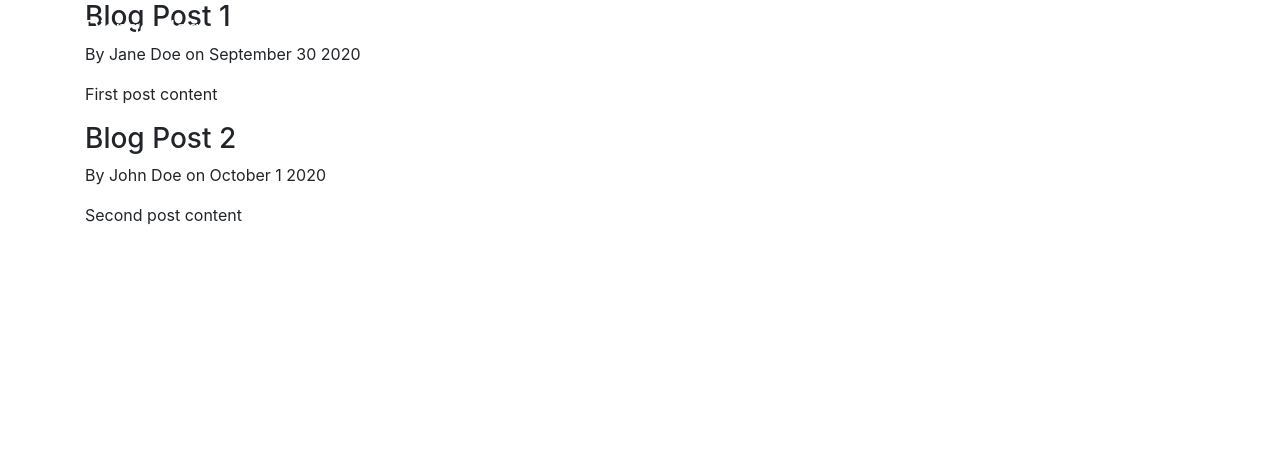
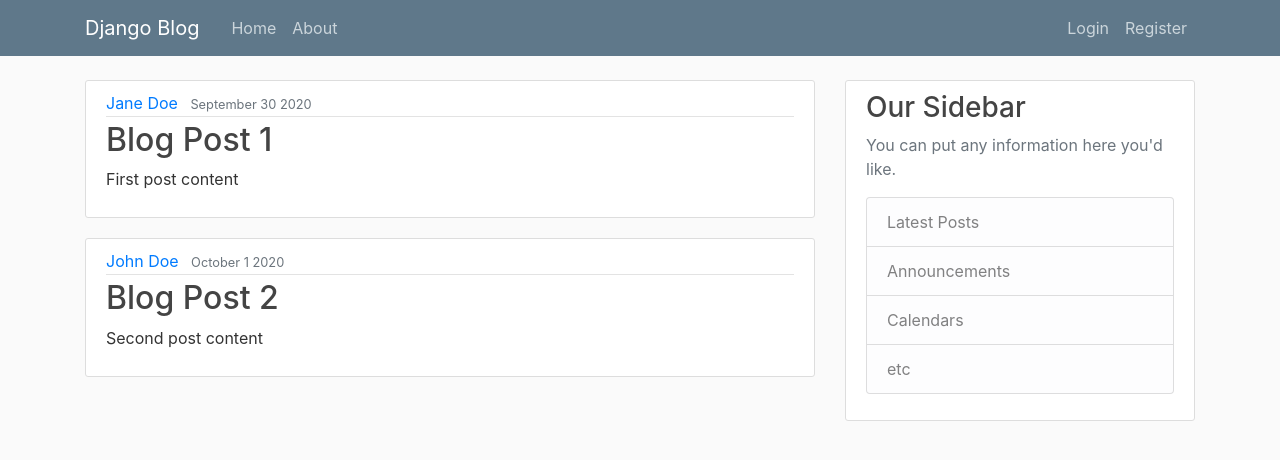
Before and after one commit to kiranrraj/djangoProject, a Django app: page / in a window 1280 px wide. Shown: the top 460 px of the page. Run offline with Django 3.2, Linux system fonts and the light colour scheme; some libraries are stand-ins or nearby versions.

Commit message:
minor update
created static folder
update base file

```diff
--- /dev/null
+++ b/django_blog/blog/static/blog/main.css
@@ -0,0 +1,84 @@
+body {
+    background: #fafafa;
+    color: #333333;
+    margin-top: 5rem;
+  }
+
+  h1, h2, h3, h4, h5, h6 {
+    color: #444444;
+  }
+
+  ul {
+    margin: 0;
+  }
+
+  .bg-steel {
+    background-color: #5f788a;
+  }
+
+  .site-header .navbar-nav .nav-link {
+    color: #cbd5db;
+  }
+
+  .site-header .navbar-nav .nav-link:hover {
+    color: #ffffff;
+  }
+
+  .site-header .navbar-nav .nav-link.active {
+    font-weight: 500;
+  }
+
+  .content-section {
+    background: #ffffff;
+    padding: 10px 20px;
+    border: 1px solid #dddddd;
+    border-radius: 3px;
+    margin-bottom: 20px;
+  }
+
+  .article-title {
+    color: #444444;
+  }
+
+  a.article-title:hover {
+    color: #428bca;
+    text-decoration: none;
+  }
+
+  .article-content {
+    white-space: pre-line;
+  }
+
+  .article-img {
+    height: 65px;
+    width: 65px;
+    margin-right: 16px;
+  }
+
+  .article-metadata {
+    padding-bottom: 1px;
+    margin-bottom: 4px;
+    border-bottom: 1px solid #e3e3e3
+  }
+
+  .article-metadata a:hover {
+    color: #333;
+    text-decoration: none;
+  }
+
+  .article-svg {
+    width: 25px;
+    height: 25px;
+    vertical-align: middle;
+  }
+
+  .account-img {
+    height: 125px;
+    width: 125px;
+    margin-right: 20px;
+    margin-bottom: 16px;
+  }
+
+  .account-heading {
+    font-size: 2.5rem;
+  }
--- a/django_blog/blog/templates/blog/base.html
+++ b/django_blog/blog/templates/blog/base.html
@@ -1,3 +1,4 @@
+{% load static%}
 <!DOCTYPE html>
 <html lang="en">
 
@@ -11,6 +12,7 @@
         <!-- Bootstrap CSS -->
         <link rel="stylesheet" href="https://stackpath.bootstrapcdn.com/bootstrap/4.3.1/css/bootstrap.min.css"
             integrity="sha384-ggOyR0iXCbMQv3Xipma34MD+dH/1fQ784/j6cY/iJTQUOhcWr7x9JvoRxT2MZw1T" crossorigin="anonymous">
+        <link rel="stylesheet" href="{% static 'blog/main.css'%}">
 
         {% if title %}
         <title>Django Blog - {{ title }}</title>
@@ -20,17 +22,19 @@
     </head>
 
 <body>
+    <!--  -->
     <header class="site-header">
         <nav class="navbar navbar-expand-md navbar-dark bg-steel fixed-top">
             <div class="container">
-            <a class="navbar-brand mr-4" href="/">Django Blog</a>
-            <button class="navbar-toggler" type="button" data-toggle="collapse" data-target="#navbarToggle" aria-controls="navbarToggle" aria-expanded="false" aria-label="Toggle navigation">
+                <a class="navbar-brand mr-4" href="{% url 'blog-home' %}">Django Blog</a>
+                <button class="navbar-toggler" type="button" data-toggle="collapse" data-target="#navbarToggle"
+                    aria-controls="navbarToggle" aria-expanded="false" aria-label="Toggle navigation">
                     <span class="navbar-toggler-icon"></span>
                 </button>
                 <div class="collapse navbar-collapse" id="navbarToggle">
                     <div class="navbar-nav mr-auto">
-                <a class="nav-item nav-link" href="/">Home</a>
-                <a class="nav-item nav-link" href="/about">About</a>
+                        <a class="nav-item nav-link" href="{% url 'blog-home' %}">Home</a>
+                        <a class="nav-item nav-link" href="{% url 'blog-about' %}">About</a>
                     </div>
                     <!-- Navbar Right Side -->
                     <div class="navbar-nav">
@@ -41,9 +45,31 @@
             </div>
         </nav>
     </header>
-    <div class="container">
-        {% block content%} {% endblock %}
+    <!--  -->
+
+    <!--  -->
+    <main role="main" class="container">
+        <div class="row">
+            <div class="col-md-8">
+                {% block content %}{% endblock %}
             </div>
+            <div class="col-md-4">
+                <div class="content-section">
+                    <h3>Our Sidebar</h3>
+                    <p class='text-muted'>You can put any information here you'd like.
+                    <ul class="list-group">
+                        <li class="list-group-item list-group-item-light">Latest Posts</li>
+                        <li class="list-group-item list-group-item-light">Announcements</li>
+                        <li class="list-group-item list-group-item-light">Calendars</li>
+                        <li class="list-group-item list-group-item-light">etc</li>
+                    </ul>
+                    </p>
+                </div>
+            </div>
+        </div>
+    </main>
+    <!--  -->
+
     <script src="https://code.jquery.com/jquery-3.3.1.slim.min.js"
         integrity="sha384-q8i/X+965DzO0rT7abK41JStQIAqVgRVzpbzo5smXKp4YfRvH+8abtTE1Pi6jizo"
         crossorigin="anonymous"></script>
--- a/django_blog/blog/templates/blog/home.html
+++ b/django_blog/blog/templates/blog/home.html
@@ -1,8 +1,15 @@
 {% extends "blog/base.html" %}
 {% block content%}
     {% for post in posts%}
-        <h3>{{post.title}}</h3>
-        <p>By {{post.author}} on {{post.date_posted}}</p>
-        <p>{{post.content}}</p>
+    <article class="media content-section">
+        <div class="media-body">
+          <div class="article-metadata">
+            <a class="mr-2" href="#">{{ post.author }}</a>
+            <small class="text-muted">{{ post.date_posted }}</small>
+          </div>
+          <h2><a class="article-title" href="#">{{ post.title }}</a></h2>
+          <p class="article-content">{{ post.content }}</p>
+        </div>
+      </article>
     {% endfor %}
 {% endblock %}
```
Lines whose indentation alone changed are shown as unchanged.
